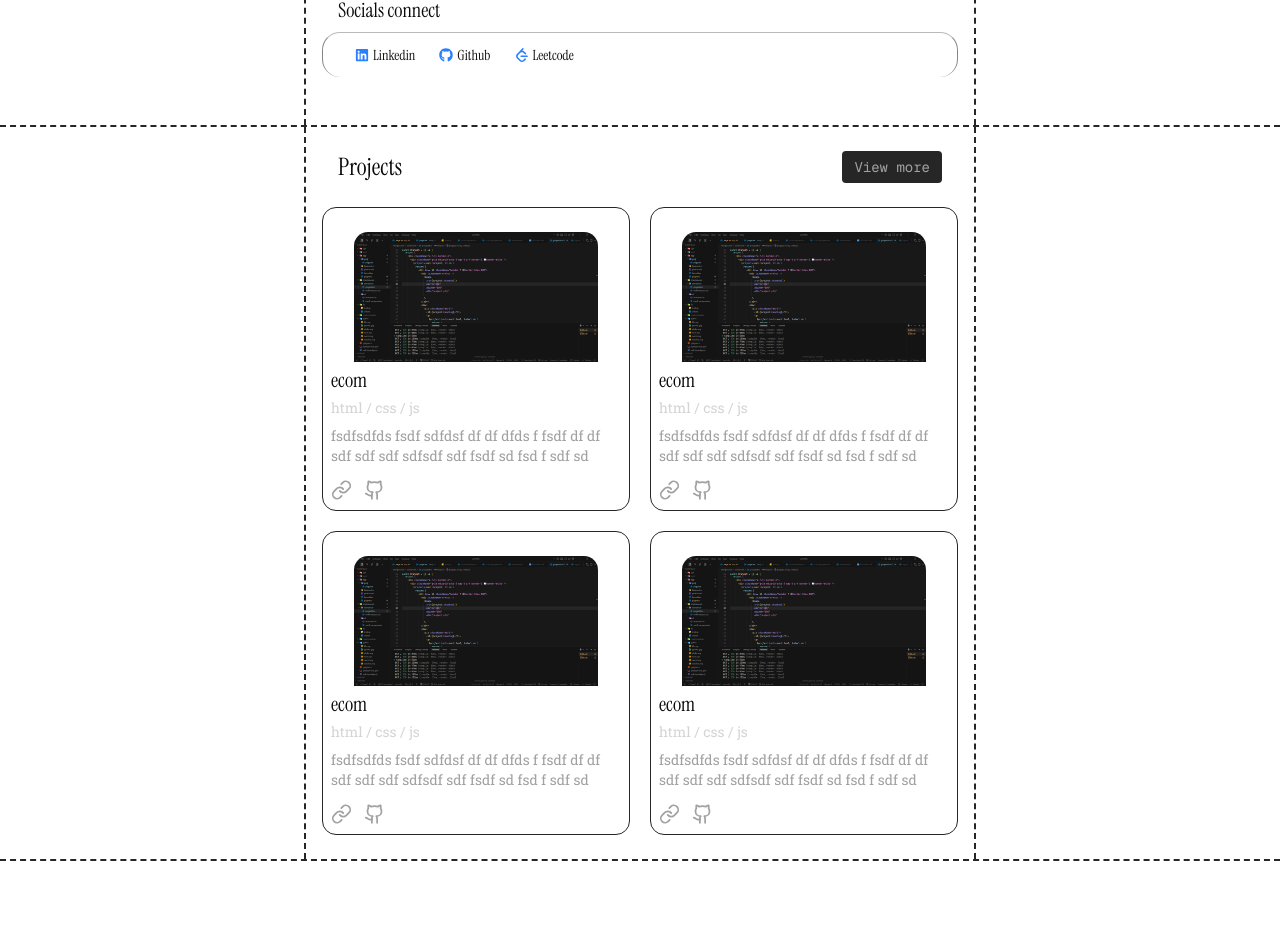
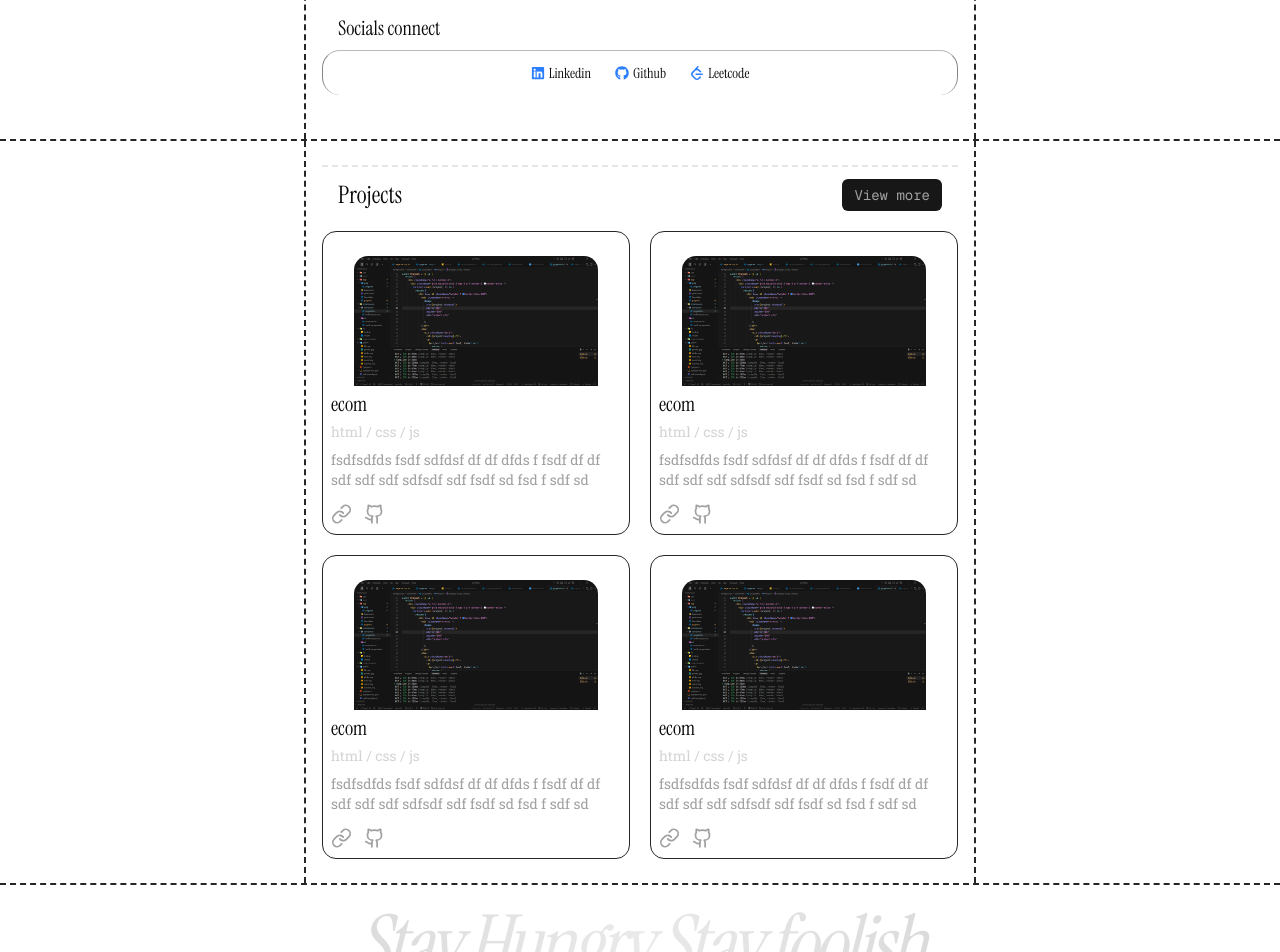
Before and after one commit to Vinitkumar96/pf, a Next.js app: page / in a window 1280 px wide. Shown: the part 596-1548 px from the top of the page. Before the commit the page ends 1481 px from the top, so only its background shows below. Built offline with nearby package versions, Linux system fonts and the light colour scheme.

Commit message:
footer motivation and little tweak

```diff
--- a/app/page.tsx
+++ b/app/page.tsx
@@ -4,11 +4,12 @@ import Link from "next/link";
 import Stack from "@/components/comonent/stack";
 import Project from "@/components/comonent/project";
 import Social from "@/components/comonent/social"
+import FooterVinit from "@/components/comonent/footerVinit";
 
 
 const page = () => {
   return (
-    <div className=" w-full min-h-screen py-6 instrument-serif max-md:p-1">
+    <div className=" w-full min-h-screen pt-6 instrument-serif max-md:p-1 pb-0">
       <div className=" w-full border-y-2 border-neutral-800 border-dashed   ">
         <div className=" relative max-w-2xl mx-auto bg-gray-800/10 py-18 text-center instrument-serif text-2xl  bg-dots my-2">
           <p className="brightness-200 absolute top-[40%] left-[50%] ">
@@ -63,7 +64,8 @@ const page = () => {
       </div>
 
       {/* Tools section */}
-      <div className="max-w-2xl mx-auto border-x-2 border-neutral-800 border-dashed  py-2 px-4">
+      <div className="w-full border-t-2 border-dashed">
+      <div className="max-w-2xl mx-auto border-x-2 border-neutral-800 border-dashed   pb-1 pt-6 px-4">
         <div className=" mb-10 ">
           <h1 className="text-xl instrument-serif mb-2 ml-4">
             Tools I Tinker With
@@ -75,16 +77,17 @@ const page = () => {
           </div>
         </div>
       </div>
+      </div>
 
       {/* projects section */}
 
       <div className=" w-full border-y-2 border-neutral-800 border-dashed    ">
         <div className="max-w-2xl mx-auto border-x-2 border-neutral-800 border-dashed py-6 px-4">
-          <div className="flex justify-between items-center px-4 pb-6 ">
+          <div className="flex justify-between items-center px-4 py-3 mb-2 border-t-2 border-dashed ">
             <h1 className="text-2xl font-bold instrument-serif">Projects</h1>
             <Link href={"/proj"}>
               <div className="flex gap-2">
-                <p className="text-sm cursor-pointer text-neutral-400 hover:text-neutral-300 transition-all font-mono bg-neutral-800 px-3 rounded py-1.5 ">
+                <p className="text-sm cursor-pointer text-neutral-400 hover:text-neutral-100 transition-all font-mono bg-neutral-900 px-3 rounded-sm py-1.5 ">
                   View more{" "}
                 </p>
               </div>
@@ -94,6 +97,8 @@ const page = () => {
           <Project />
         </div>
       </div>
+
+      <FooterVinit/>
     </div>
   );
 };
--- /dev/null
+++ b/components/comonent/footerVinit.tsx
@@ -0,0 +1,34 @@
+
+
+const FooterVinit = () => {
+  return (
+    <footer className="flex justify-center items-center">
+        <h1
+          className="
+          bg-neutral-900
+          instrument-serif
+         md:text-[80px]
+         text-[40px]
+            overflow-hidden
+            italic
+          tracking-tighter
+            opacity-15
+          whitespace-nowrap
+           bg-linear-to-r
+      from-transparent
+      via-neutral-500
+      to-transparent
+      bg-clip-text
+      text-transparent
+      md:px-2
+      px-1
+
+        "
+        >
+          Stay Hungry Stay foolish
+        </h1>
+    </footer>
+  );
+};
+
+export default FooterVinit;
--- a/components/comonent/social.tsx
+++ b/components/comonent/social.tsx
@@ -3,7 +3,7 @@ import { SiLeetcode } from "react-icons/si";
 
 const Social = () => {
   return (
-    <div className="flex flex-start space-x-6  rounded-2xl border-x border-neutral-600/70 px-8 py-3  border-t border-t-neutral-600/40 mb-4 cursor-pointer ">
+    <div className=" flex flex-wrap items-center md:gap-6 gap-3 justify-center rounded-2xl border-x border-neutral-600/70 px-8 py-3  border-t border-t-neutral-600/40 mb-4 cursor-pointer ">
         <div className="flex text-sm items-center gap-1 group"><FaLinkedin color="#2B7FFF" /> Linkedin
         </div>
         <div className="flex text-sm items-center gap-1"><FaGithub color="#2B7FFF" /> Github</div>
```
